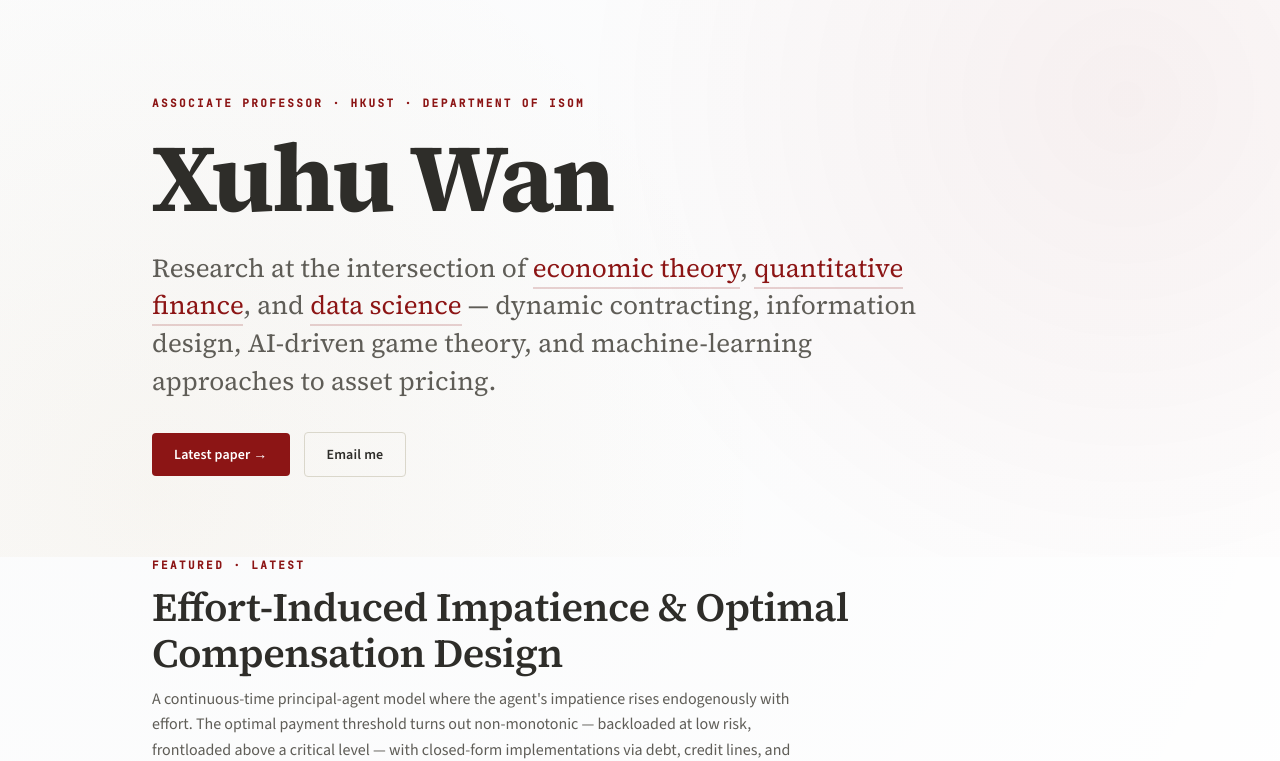
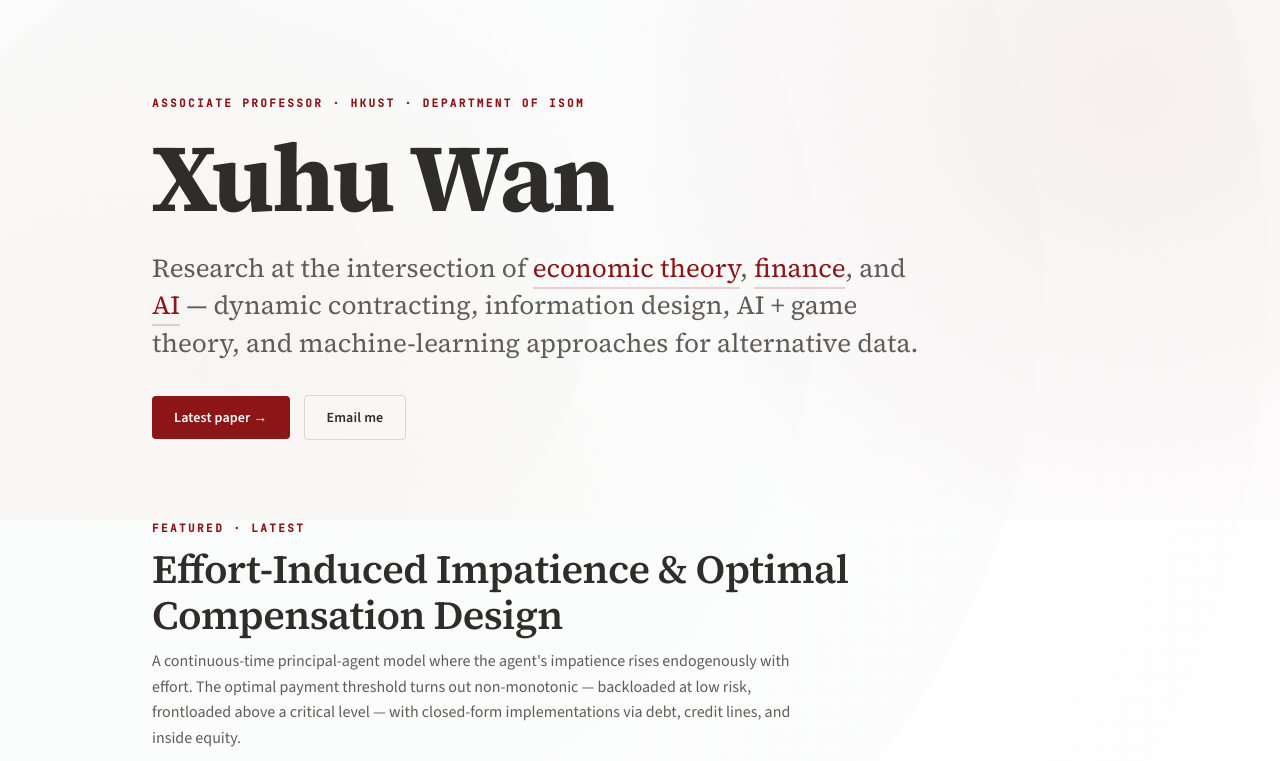
Before and after one commit to wansuite/wansuite.github.io, a website: page research.html in a window 1280 px wide. Shown: the part 78-839 px from the top of the page. Drawn offline with nearby package versions, Linux system fonts and the light colour scheme.

Commit message:
Revise hero research statement: finance/AI focus, alternative data

```diff
--- a/research.html
+++ b/research.html
@@ -441,7 +441,7 @@
     <div class="hero-eyebrow">Associate Professor · HKUST · Department of ISOM</div>
     <h1 class="hero-name">Xuhu Wan</h1>
     <p class="hero-statement">
-      Research at the intersection of <em>economic theory</em>, <em>quantitative finance</em>, and <em>data science</em> — dynamic contracting, information design, AI-driven game theory, and machine-learning approaches to asset pricing.
+      Research at the intersection of <em>economic theory</em>, <em>finance</em>, and <em>AI</em> — dynamic contracting, information design, AI&nbsp;+&nbsp;game theory, and machine-learning approaches for alternative data.
     </p>
     <div class="hero-cta-row">
       <a href="#featured" class="hero-btn hero-btn-primary">Latest paper →</a>
```
